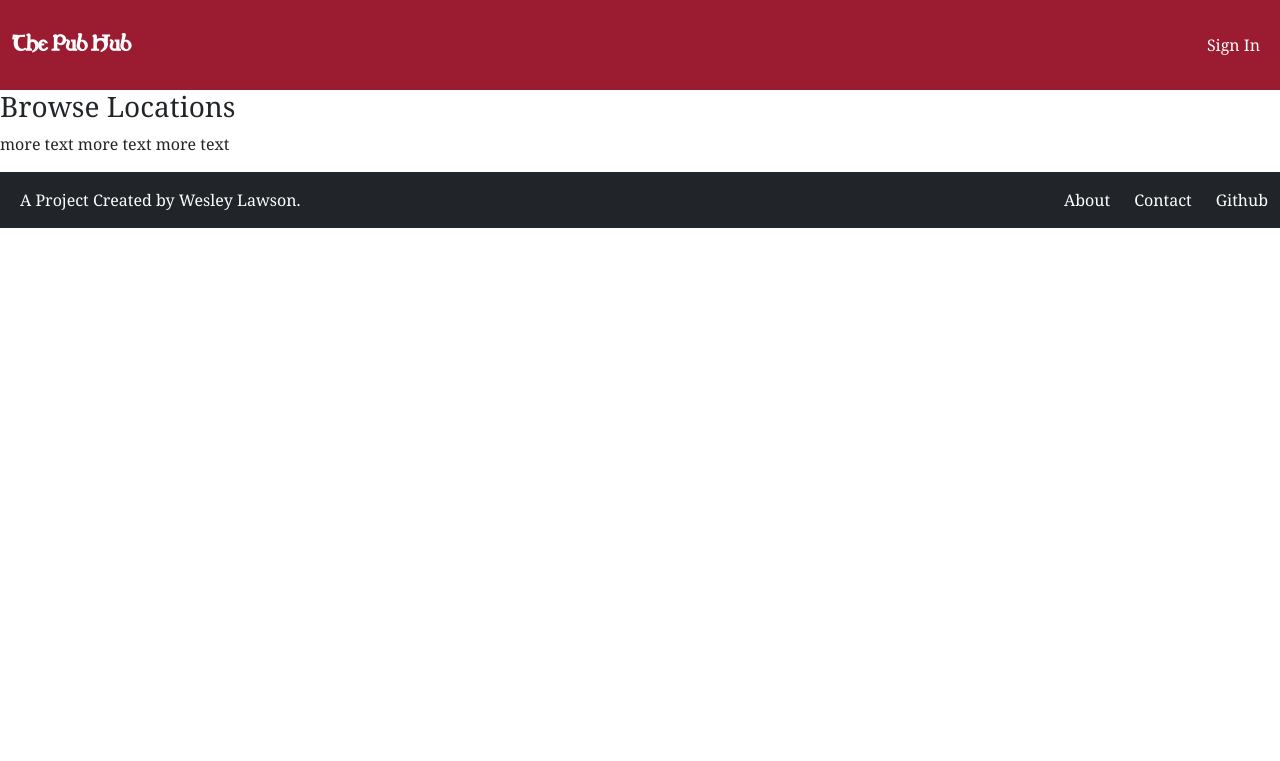
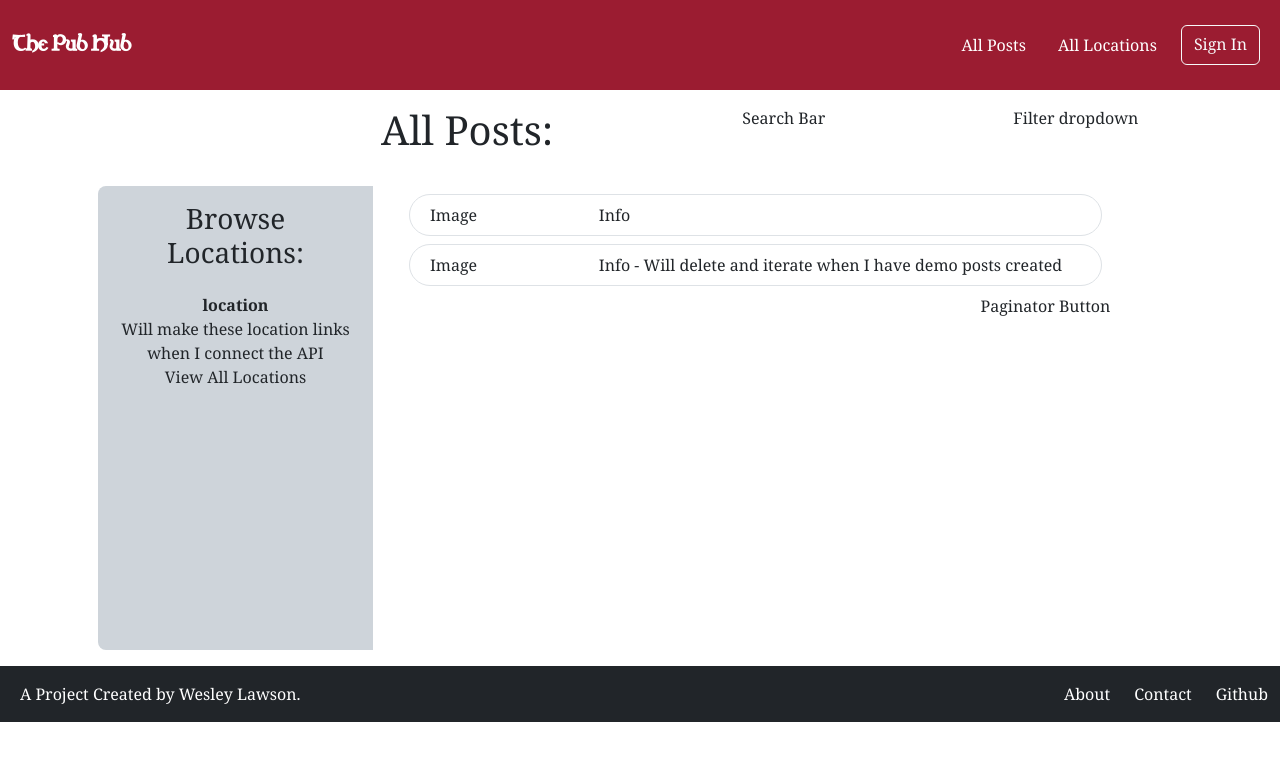
Before and after one commit to wesley-lawson13/The-Pub-Hub, a Django app: page /posts in a window 1280 px wide. Shown: the top 761 px of the page. Run offline with Django 5.2, Linux system fonts and the light colour scheme.

Commit message:
Created the basic layout of the 'posts' and 'register' html pages.

```diff
--- a/The_Pub_Hub/home/templates/home/homepage.html
+++ b/The_Pub_Hub/home/templates/home/homepage.html
@@ -14,7 +14,7 @@
         <div class="col" style="backdrop-filter: blur(8px)">
             <div class="row align-items-center justify-content-center" style="height: 80vh;">
                 <div class="col-6">
-                    <form class="bg-light rounded bg-opacity-75 p-3 shadow-lg">
+                    <form class="bg-light rounded bg-opacity-75 p-3 shadow-lg" method="get" action="{% url 'posts' %}">
                         <h2 class="text-center">Welcome to <a href="{% url 'about' %}" class="navbar-brand">The Pub Hub!</a></h2>
                         <label class="form-label" for="location">Where are you Going?</label>
                         <input type="text" class="form-control" name="location" placeholder="Enter city or destination" required>
--- a/The_Pub_Hub/home/templates/home/layout.html
+++ b/The_Pub_Hub/home/templates/home/layout.html
@@ -26,10 +26,16 @@
 <body>
     <script src="https://cdn.jsdelivr.net/npm/bootstrap@5.3.3/dist/js/bootstrap.bundle.min.js" integrity="sha384-YvpcrYf0tY3lHB60NNkmXc5s9fDVZLESaAA55NDzOxhy9GkcIdslK1eN7N6jIeHz" crossorigin="anonymous"></script>
 
-    <nav class="navbar py-3" style="background-color: #9b1c31;">
+    <nav class="navbar navbar-expand-md py-3" style="background-color: #9b1c31;">
         <div class="container-fluid">
-         <a class="navbar-brand text-white" href="{% url 'index' %}" id="title">The Pub Hub</a>
+            <a class="navbar-brand text-white" href="{% url 'index' %}" id="title">The Pub Hub</a>
             <ul class="navbar-nav">
+                <li class="nav-item mx-2">
+                    <a href="{% url 'posts' %}" class="nav-link active text-white">All Posts</a>
+                </li>
+                <li class="nav-item mx-2">
+                    <a href="#all_locations" class="nav-link active text-white">All Locations</a>
+                </li>
                 {% if user.is_authenticated %}
                     <li class="nav-item text-white mx-2">
                         <a href="#">
@@ -38,7 +44,7 @@
                         </a>
                     </li>
                 {% else %}
-                    <a href="{% url 'login' %}" class="nav-link text-white mx-2">Sign In</a>
+                    <a href="{% url 'login' %}" class="btn btn-outline-light mx-2">Sign In</a>
                 {% endif %}
             </ul>
         </div>
--- a/The_Pub_Hub/home/templates/home/posts.html
+++ b/The_Pub_Hub/home/templates/home/posts.html
@@ -2,35 +2,55 @@
 {% load static %}
 
 {% block title %}
-    All Posts
+    All Posts{% if location is not None %} ~ {{ location }}{% endif %}
 {% endblock %}
 
 {% block body %}
 
-<div class="posts-container">
-
-    <div class="sidebar-container">
-        <h3>Browse Locations</h3>
-        <p>more text more text more text</p>
+<div class="container">
+    <div class="row m-3 justify-content-end">
+        <div class="col-4">
+            <h1>All Posts{% if location is not None %} ~ {{ location }}{% endif %}: </h1>
+        </div>
+        <div class="col-3">Search Bar</div>
+        <div class="col-2">
+            Filter dropdown
+        </div>
     </div>
-
-    <div id="posts"></div>
+    <div class="row m-2" style="min-height: 60vh">
+        <div class="col-3 m-2 rounded-start-3 bg-dark-subtle text-center">
+            <div class="row m-2">
+                <div class="col m-2">
+                    <h3>Browse Locations:</h3>
+                </div>
+            </div>
+            <div class="row">
+                <div class="col-12">
+                    <a href="#location" class="nav-link" style="font-weight: bold;">location</a>
+                </div>
+                <div class="col-12">
+                   Will make these location links when I connect the API
+                </div>
+                <div class="col-12">
+                    <a href="#all_locations" class="nav-link">View All Locations</a>
+                </div>
+            </div>
+        </div>
+        <div class="col-8 m-2">
+            <div class="row m-2 p-2 border rounded-pill justify-content-start">
+                <div class="col-3">Image</div>
+                <div class="col-9">Info</div>
+            </div>
+            <div class="row m-2 p-2 border rounded-pill justify-content-start">
+                <div class="col-3">Image</div>
+                <div class="col-9">Info - Will delete and iterate when I have demo posts created</div>
+            </div>
+            <div class="row justify-content-end">
+                <div class="col text-end">Paginator Button</div>
+            </div>
+        </div>
+    </div>
 </div>
 
 
-<script type="text/babel">
-
-    function Posts() {
-
-        function renderPosts() {
-            return (
-                <div><h3>All Posts | Location</h3></div>
-            );
-        }
-    }
-
-    ReactDOM.render(<Posts />, document.querySelector("#posts"))
-
-</script>
-
 {% endblock %}
```
Also changed, not shown: The_Pub_Hub/home/templates/home/register.html (+35 -1 lines), The_Pub_Hub/home/views.py (line endings or trailing spaces).
